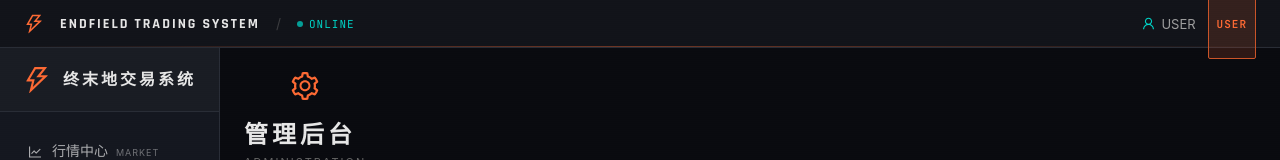
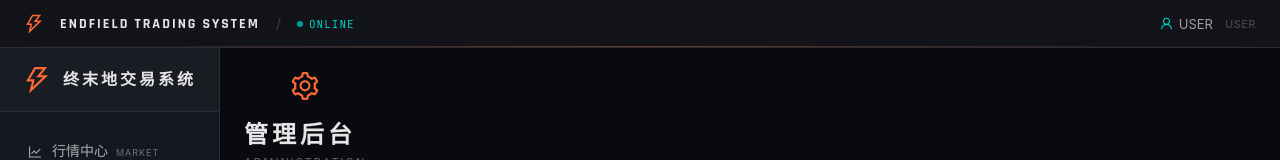
Before and after one commit to AdRainty/endfield-stock-dept, a React (Vite) app in the folder stock-frontend/: page /admin in a window 1280 px wide. Shown: the top 160 px of the page. Built offline with nearby package versions, Linux system fonts and the light colour scheme; no server answers; sample sign-in values are in the browser's storage.

Commit message:
style: 简化角色标签样式
- 移除边框和背景色
- 改为纯文字显示，更低调
- 降低透明度和字重

```diff
--- a/stock-frontend/src/index.css
+++ b/stock-frontend/src/index.css
@@ -833,15 +833,11 @@ body {
 }
 
 .role-tag {
-  font-size: 10px;
-  padding: 2px 8px;
-  background: rgba(255, 107, 53, 0.15);
-  border: 1px solid var(--color-primary-dim);
-  color: var(--color-primary);
-  border-radius: var(--radius-sm);
-  letter-spacing: 1px;
-  font-family: var(--font-mono);
-  font-weight: 600;
+  font-size: 11px;
+  color: var(--text-tertiary);
+  letter-spacing: 0.5px;
+  font-weight: 500;
+  opacity: 0.6;
 }
 
 /* 布局主体 */
@@ -2443,26 +2439,6 @@ body {
   font-size: 12px;
 }
 
-.role-tag {
-  font-size: 11px;
-  padding: 2px 8px;
-  border-radius: var(--radius-sm);
-  font-family: var(--font-mono);
-  font-weight: 600;
-}
-
-.role-tag.admin {
-  background: rgba(255, 107, 53, 0.15);
-  border-color: var(--color-primary);
-  color: var(--color-primary);
-}
-
-.role-tag.user {
-  background: rgba(0, 212, 199, 0.15);
-  border-color: var(--color-accent);
-  color: var(--color-accent);
-}
-
 .status-tag {
   font-size: 11px;
   padding: 2px 8px;
```
